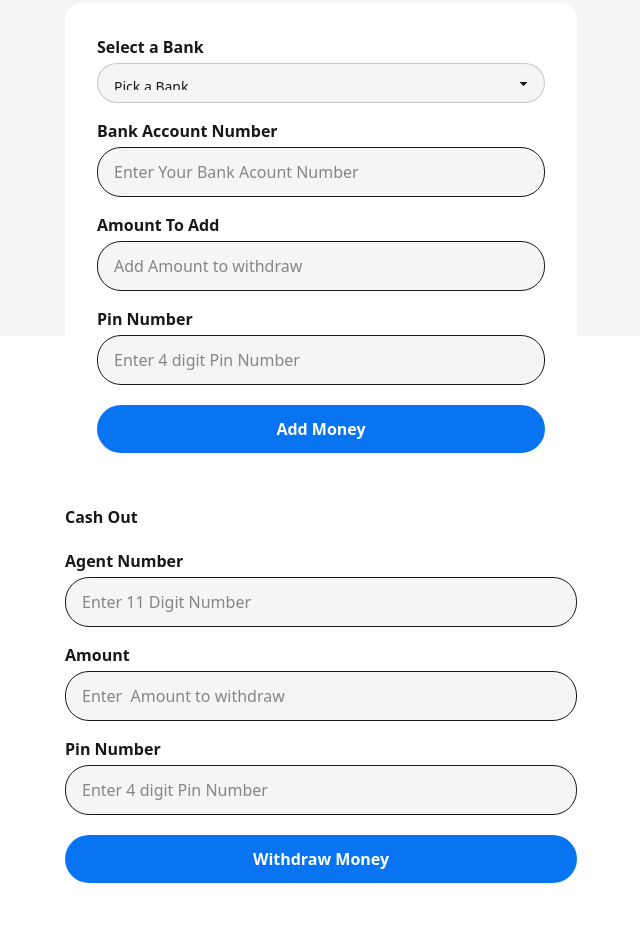
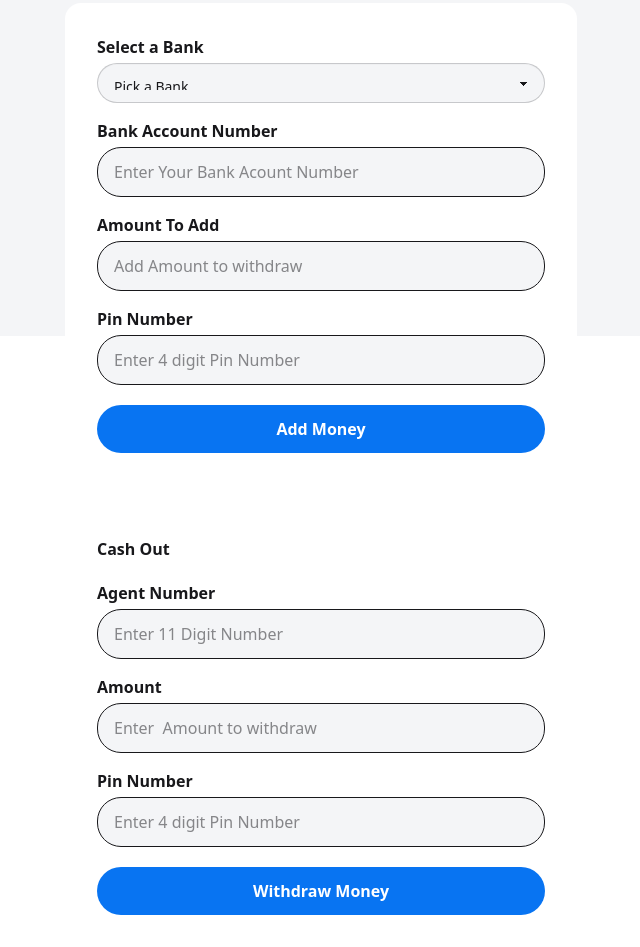
Before and after one commit to faiji31/Mobile_Bank, a plain HTML site: page assets/main.html in a window 1280 px wide. Shown: the part 464-1411 px from the top of the page, without its empty margins (319-959 px from the left). Before the commit the page ends 1347 px from the top, so only its background shows below. Drawn offline with nearby package versions, Linux system fonts and the light colour scheme.

Commit message:
22th commit

```diff
--- a/assets/main.html
+++ b/assets/main.html
@@ -113,7 +113,7 @@
         </form>
       </div>
       <!-- cash out -->
-      <div id="cash-out">
+      <div id="cash-out" class="bg-white rounded-2xl p-8">
          <h1 class="block mb-5 font-semibold mt-5">Cash Out</h1>
 <form action="" class=""bg-white rounded-2xl p-8">
          <div class="mb-4" >
@@ -133,7 +133,7 @@
         type="text"
         placeholder="Enter 4 digit Pin Number"
         class="bg-[#f4f5f7] rounded-3xl w-full py-3 px-4 focus:outline-none" /></div>
-         <button id="add-money-btn" class="mt-5 w-full rounded-3xl bg-[#0874F2] text-white py-3 font-semibold hover:opacity-95">
+         <button id="cash-out-btn" class="mt-5 w-full rounded-3xl bg-[#0874F2] text-white py-3 font-semibold hover:opacity-95">
       Withdraw Money
     </button>
         </form>
--- a/assets/main.js
+++ b/assets/main.js
@@ -39,3 +39,7 @@ document.getElementById('cash-btn').addEventListener('click',function(e){
 })
 
 // cash out section
+document.getElementById('cash-out-btn').addEventListener('click',function(e){
+    e.preventDefault(e)
+    console.log('click')
+})
```
